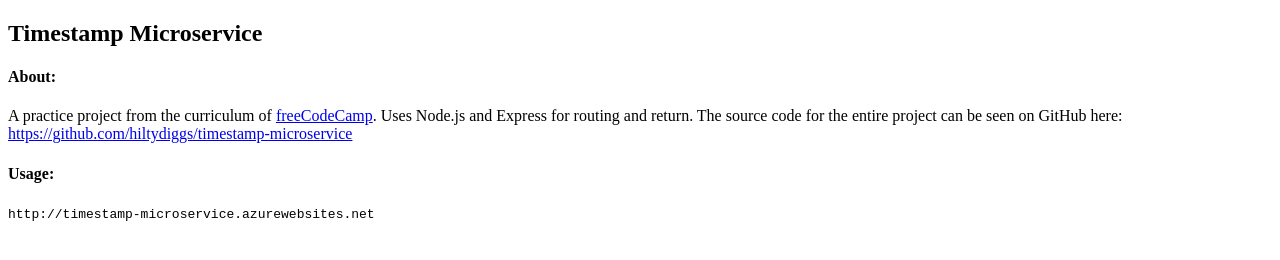
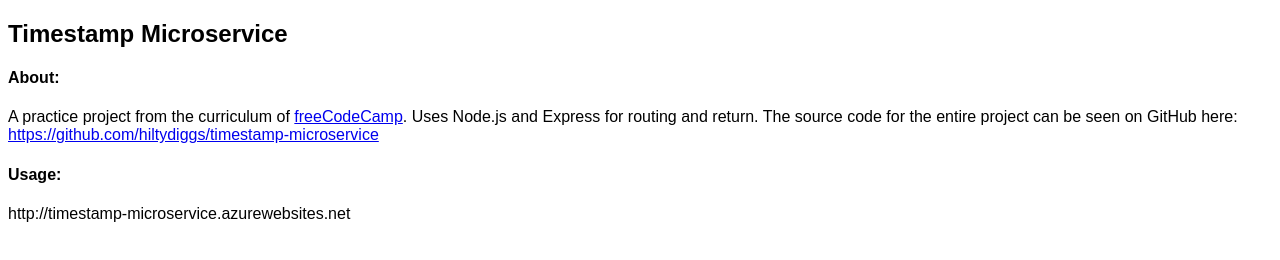
Before and after one commit to hiltydiggs/timestamp-microservice, a website: page index.html in a window 1280 px wide. Drawn offline with Linux system fonts and the light colour scheme.

Commit message:
Added stylesheet

```diff
--- a/index.html
+++ b/index.html
@@ -2,12 +2,13 @@
 <html lang="en">
   <head>
     <title>Timestamp Microservice</title>
+    <link rel="stylesheet" type="text/css" href="styles/styles.css" />
   </head>
   <body>
     <h2>Timestamp Microservice</h2>
     <h4>About:</h4>
     <p>A practice project from the curriculum of <a href="http://freecodecamp.com/">freeCodeCamp</a>. Uses Node.js and Express for routing and return. The source code for the entire project can be seen on GitHub here:<br /><a href="https://github.com/hiltydiggs/timestamp-microservice">https://github.com/hiltydiggs/timestamp-microservice</a></p>
     <h4>Usage:</h4>
-    <p><code>http://timestamp-microservice.azurewebsites.net</code></p>
+    <p>http://timestamp-microservice.azurewebsites.net</p>
   </body>
 </html>
--- /dev/null
+++ b/styles/styles.css
@@ -0,0 +1,4 @@
+* {
+  box-sizing: border-box;
+  font-family: sans-serif;
+}
```
